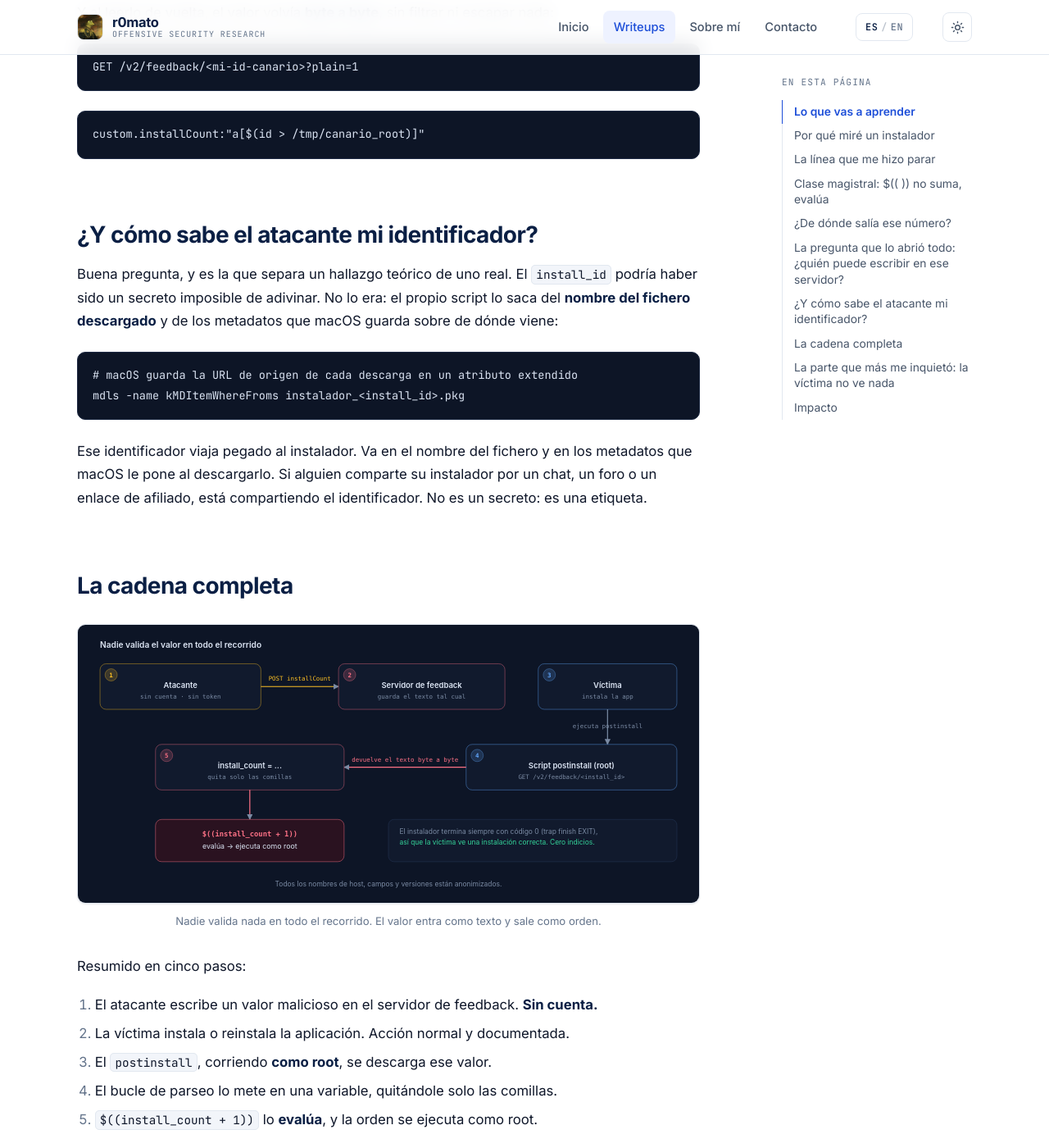
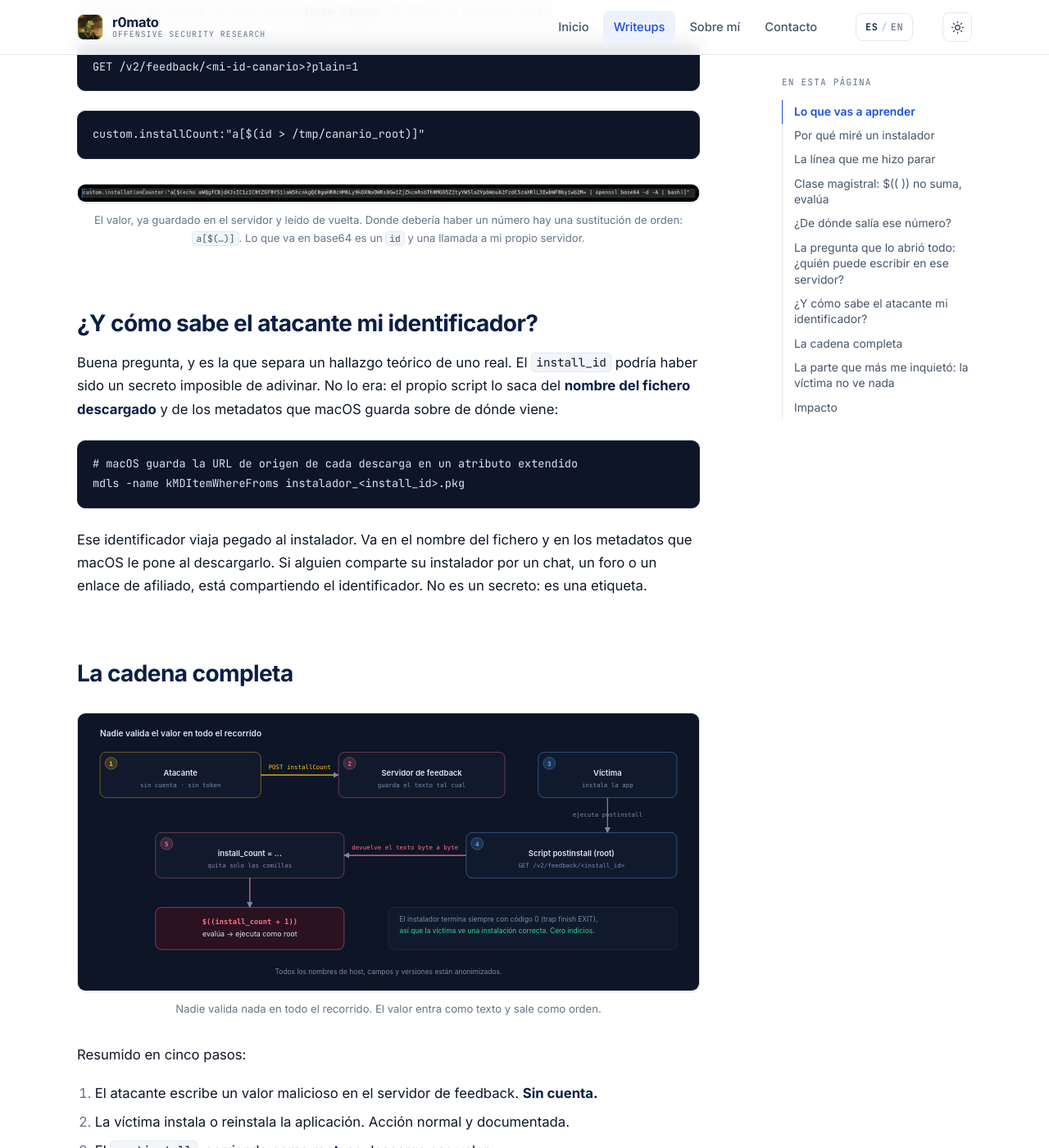
Before and after one commit to r0mato/r0mato.github.io, a Jekyll site: the page built from _posts/2026-08-10-rce-root-instalador-macos-aritmetica-bash.md, in a window 1280 px wide and 1400 px high, scrolled down 5152 px. Shown: the whole window at 82% size. Built offline with Jekyll 4.4.1, drawn with Linux system fonts in a browser that asks for light colours; some of the changed text lies outside the part shown.

Commit message:
las capturas que faltaban: la prueba del fallo, no su desenlace
El writeup del instalador de macOS -el unico pagado- tenia una sola captura,
la del callback. Esa demuestra el final de la cadena pero no el mecanismo, y
era justo la que menos cuenta. Ahora lleva tres, y las dos nuevas son el
fallo en si:

  · el valor del atacante YA GUARDADO en el servidor, leido de vuelta, con
    una sustitucion de orden donde deberia ir un numero
  · el postinstall del paquete FIRMADO corriendo como root, y bash fallando
    con "syntax error: operand expected" al intentar EVALUAR lo que acaba de
    descargarse. Ahi se ve el fallo entero en una linea.

Al writeup de la clave AES le pasaba lo mismo al reves: tenia la emision del
token sin cuenta, que es la puerta, pero no lo que hay detras. Ahora ensena
la peticion con el nombre de OTRO empleado en el cuerpo, la respuesta con el
userId de esa persona y el contador del buscador en 300 coincidencias. Eso es
lo que lo hace critico, y es lo que faltaba por ver.

Las tres se resuelven recortando y no tapando, porque el resto de esas
pantallas no era salvable: URL de descarga del fabricante, identificador de
su paquete firmado, el nombre del equipo de un tercero, y una lista de
sistemas internos con nombres del grupo propietario.

Lo que si va tapado con banda: el usuario real del empleado, que es una
persona, y el mismo identificador en la respuesta.

Co-Authored-By: Claude Opus 5 <noreply@anthropic.com>

````diff
--- a/_posts/2026-08-10-rce-root-instalador-macos-aritmetica-bash.md
+++ b/_posts/2026-08-10-rce-root-instalador-macos-aritmetica-bash.md
@@ -198,6 +198,12 @@ GET /v2/feedback/<mi-id-canario>?plain=1
 custom.installCount:"a[$(id > /tmp/canario_root)]"
 ```
 
+<figure>
+  <img src="{{ '/assets/img/writeups/rce-instalador-macos/02-payload-en-el-servidor.png' | relative_url }}"
+       alt="Terminal: al consultar el registro guardado, el campo installationCounter contiene a[$(echo ...base64... | openssl base64 -d -A | bash)]">
+  <figcaption>El valor, ya guardado en el servidor y leído de vuelta. Donde debería haber un número hay una sustitución de orden: <code>a[$(…)]</code>. Lo que va en base64 es un <code>id</code> y una llamada a mi propio servidor.</figcaption>
+</figure>
+
 ## ¿Y cómo sabe el atacante mi identificador?
 
 Buena pregunta, y es la que separa un hallazgo teórico de uno real. El `install_id` podría
@@ -232,6 +238,12 @@ Resumido en cinco pasos:
 5. `$((install_count + 1))` lo **evalúa**, y la orden se ejecuta como root.
 
 <figure>
+  <img src="{{ '/assets/img/writeups/rce-instalador-macos/03-bash-evalua.png' | relative_url }}"
+       alt="Terminal de macOS: se expande el paquete firmado, se ejecuta su postinstall con sudo, y bash falla con «syntax error: operand expected» al intentar evaluar como aritmetica el contenido descargado del servidor">
+  <figcaption>El <code>postinstall</code> del paquete firmado, corriendo como root. Bash se queja de <code>syntax error: operand expected</code> intentando <strong>evaluar</strong> lo que acaba de descargarse: la prueba de que ese valor entra en <code>$(( ))</code>.</figcaption>
+</figure>
+
+<figure>
   <img src="{{ '/assets/img/writeups/rce-instalador-macos/01-callback.png' | relative_url }}"
        alt="Oyente fuera de banda recibiendo dos llamadas desde la maquina donde se instalo: una interaccion DNS y, un segundo despues, una peticion HTTP POST. Las direcciones IP de origen van tapadas">
   <figcaption>Un segundo después de instalar, la máquina llama a mi oyente: primero resuelve el dominio y luego hace el <code>POST</code>. El código se ejecutó. Las IP de origen son mías y van tapadas.</figcaption>
````
Also changed, not shown: _posts/2026-08-10-macos-installer-arithmetic-rce-en.md (+12 -0 lines), _posts/2026-10-16-aes-key-in-public-bundle-en.md (+6 -0 lines), _posts/2026-10-16-clave-aes-en-bundle-js-tokens-sin-cuenta.md (+6 -0 lines), assets/img/writeups/clave-aes-bundle-js/04-datos-de-otro.png (added), assets/img/writeups/rce-instalador-macos/02-payload-en-el-servidor.png (added), assets/img/writeups/rce-instalador-macos/03-bash-evalua.png (added).
